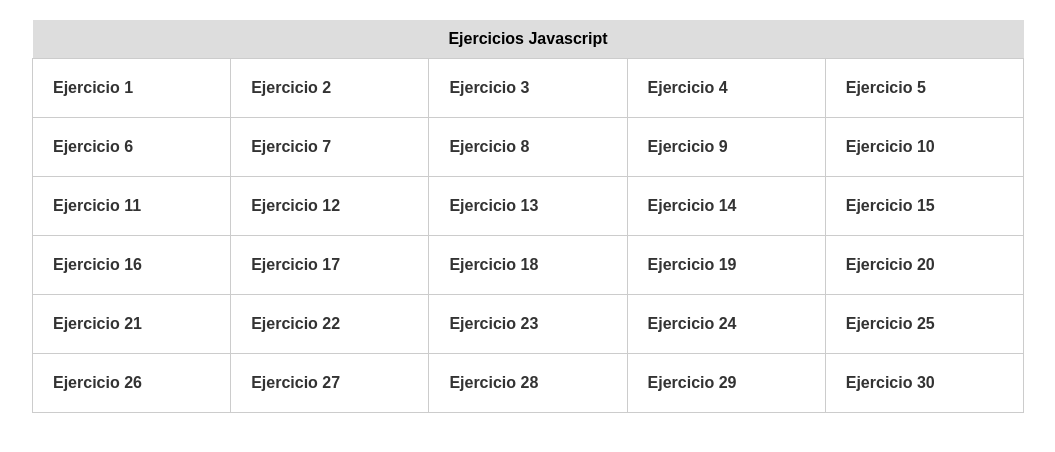
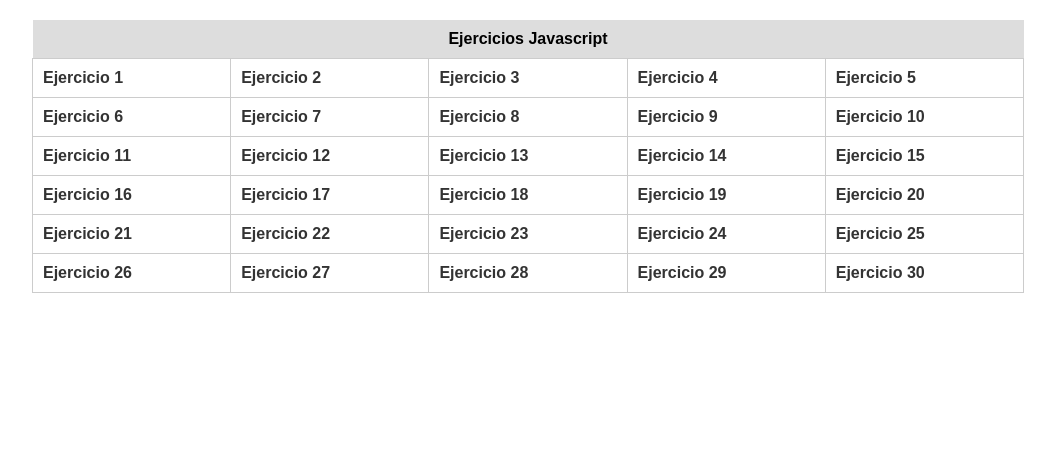
Before and after one commit to Flashper/Ejercicios-Javascript, a plain HTML site: page index.html in a window 1280 px wide. Shown: the whole page, without its empty margins (112-1167 px from the left). Drawn offline with Linux system fonts and the light colour scheme.

Commit message:
Update index.css

```diff
--- a/index.css
+++ b/index.css
@@ -24,7 +24,7 @@ body {
 
   td {
     border: 1px solid #ccc;
-    text-align: center;
+    padding: 0;
   }
 
   a {
```
